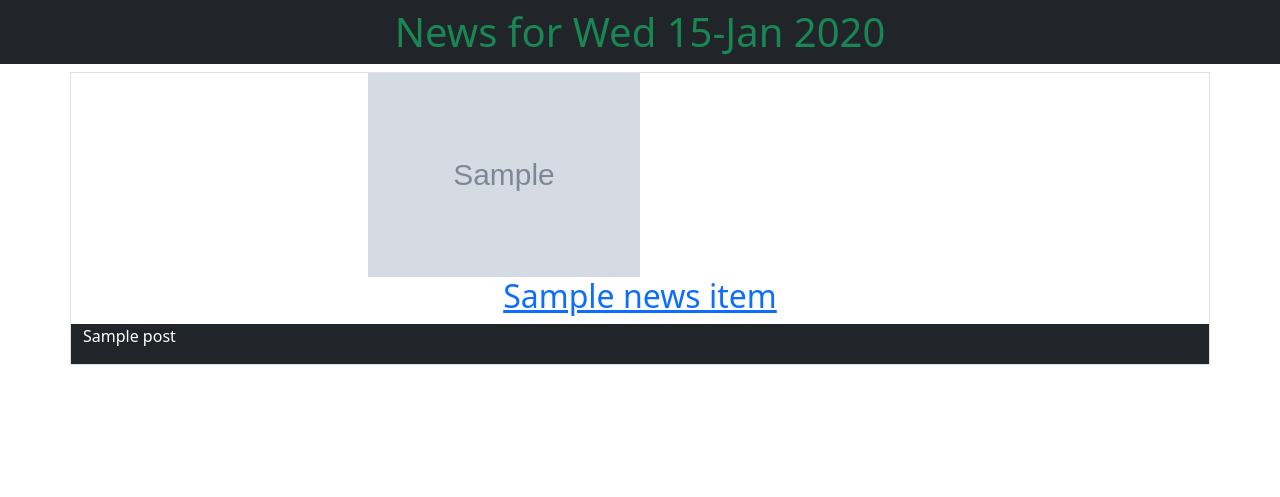
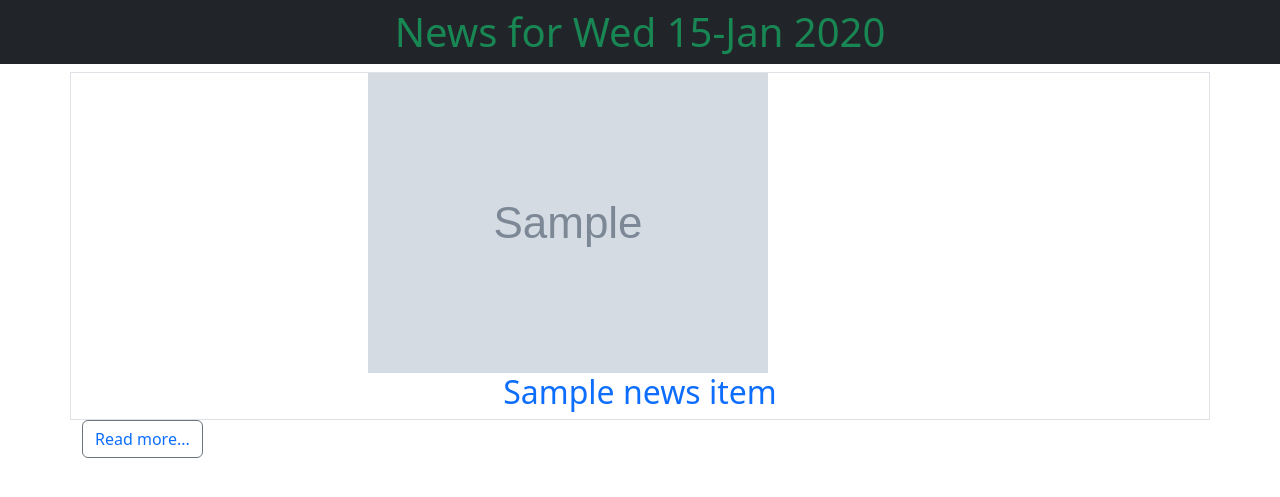
Before and after one commit to MishaelRatemo/news-django, a Django app: template news/templates/all-news/today-news.html in a window 1280 px wide. Shown: the part 86-583 px from the top of the page. Run offline with Django 4.2, Linux system fonts and the light colour scheme; the template is opened without the code that fills it: most values are stand-ins (such as "Sample title", 1, 10 or a date in 2020); grey boxes marked "Sample" are stand-in pictures; some libraries are stand-ins or nearby versions.

Commit message:
templates update

```diff
--- /dev/null
+++ b/news/templates/404.html
@@ -0,0 +1,3 @@
+<main>
+<img src="https://i.pinimg.com/originals/fd/78/c4/fd78c47f2a009df65b5b5a46f4437399.png" style="height:98vh; width:98vw; " alt="">
+</main>
--- a/news/templates/all-news/article.html
+++ b/news/templates/all-news/article.html
@@ -17,7 +17,7 @@
    </div>
 
    <div class="row">
-     <p>Posted {{article.pub_date|timesince}} by {{article.editor.first_name}}</p>
+     <p>Posted {{article.pub_date|timesince}} ago by {{article.editor.first_name}}</p>
    </div>
 
  </div>
--- a/news/templates/all-news/search.html
+++ b/news/templates/all-news/search.html
@@ -16,7 +16,9 @@
   {% if articles %}
     {% for article in articles %}
       <div class="col-sm-6 col-md-3">
-          <h1>{{article.title}}</h1>
+          <a href="{% url 'article' article.id %}" class=" text-decoration-none">
+            <h1>{{article.title}}</h1>
+          </a>
       </div>
     {% endfor %}
   {% endif %}
--- a/news/templates/all-news/today-news.html
+++ b/news/templates/all-news/today-news.html
@@ -10,18 +10,22 @@
                 <!-- displaying News articles -->
                 <div class="col-xs-6 col-sm-6 col-md-6 col-lg-6">
                      <!--Display news Article images  -->
-                    <div class="col-xs-6  col-sm-6 col-md-6 col-lg-6">
-                        <img src="{{ news_item.article_image.url }}" class="img-fluid ce" alt="Image">
+                    <a class="col-xs-6  col-sm-6 col-md-6 col-lg-6">
+                    <a href="article/{{news_item.id}}"  >
+                           <img src="{{ news_item.article_image.url }}"  class="img-fluid " alt="Image">
+                    </a>
                     </div>
-                    <h2 class="text-center"><a href=f'article/{news_item.article_id}'> {{ news_item.title }} </a> </h2>
+                    <h2 class="text-center">
+                        <a href="article/{{news_item.id}}" class="text-decoration-none"> {{ news_item.title }} </a>
+                    </h2>
                 </div>
-                <div class='bg-dark text-white'>
-                    <p> {{ news_item.post }}
-                </div>
+                <div class='btn btn-outline-secondary text-white'>
+                    <a href="{% url 'article' news_item.id %}" class=" text-decoration-none">Read more... </a>
+                 </div>
             </div>
         {% empty %}
             <div class="row">
-                <h2 class="text-center">There No News Items</h2>
+                <h2 class="text-center">There are No News Items</h2>
             </div>
         {% endfor %}
     </div>
```
Also changed, not shown: news/templates/all-news/past-news.html (+9 -3 lines).
